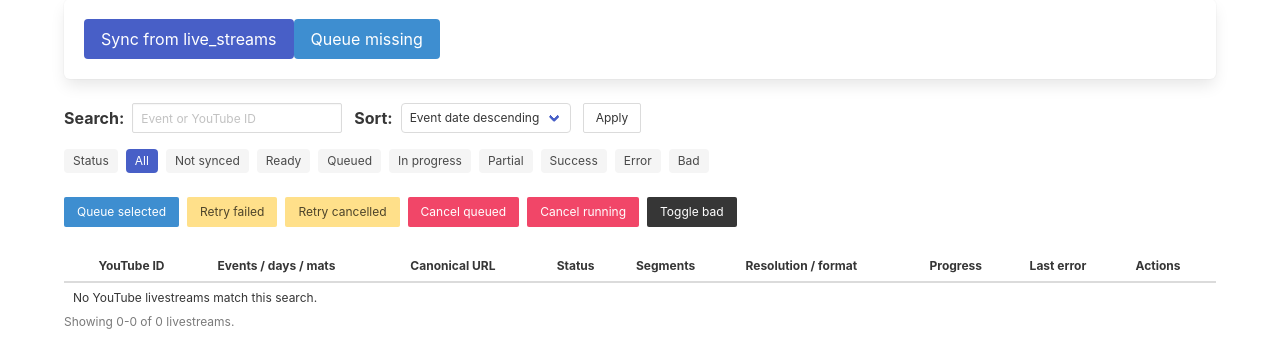
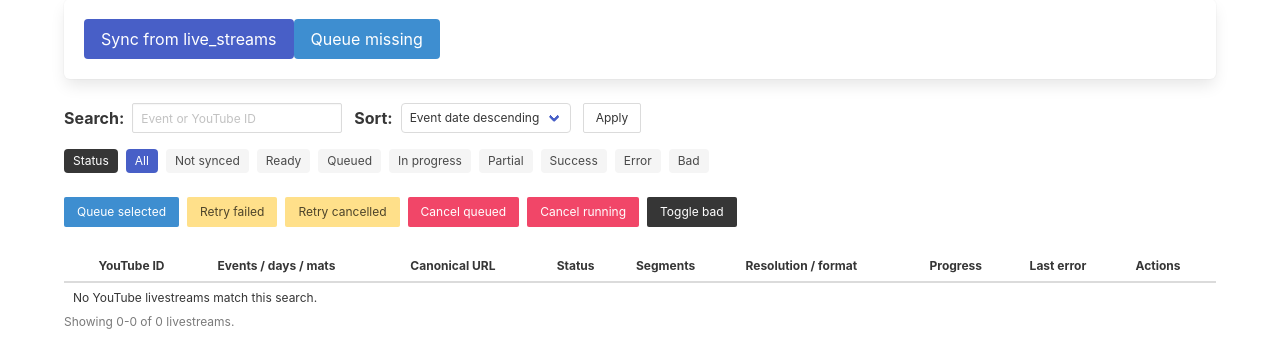
Before and after one commit to weisserw/ibjjf-elo, a Flask app: page /livestream_frame_archives in a window 1280 px wide. Shown: the part 92-431 px from the top of the page. Run offline with Flask 3, Linux system fonts and the light colour scheme; the visitor is signed in with stand-in values (Sample User, id 1); some libraries are stand-ins or nearby versions.

Commit message:
change label color

```diff
--- a/admin/templates/livestream_frame_archives.html
+++ b/admin/templates/livestream_frame_archives.html
@@ -59,7 +59,7 @@
     </form>
 
     <div class="tags mb-4" aria-label="Archive status filters">
-        <span class="tag">Status</span>
+        <span class="tag is-dark">Status</span>
         {% for value, label in archive_status_options %}
         <a class="tag {% if value == selected_status %}is-link{% else %}is-light{% endif %}" href="{{ url_for('livestream_frame_archives', sort=selected_sort, q=search, status=value) }}">{{ label }}</a>
         {% endfor %}
--- a/admin/templates/livestream_frame_text_scans.html
+++ b/admin/templates/livestream_frame_text_scans.html
@@ -67,7 +67,7 @@
     </form>
 
     <div class="tags mb-4" aria-label="Text scan status filters">
-        <span class="tag">Status</span>
+        <span class="tag is-dark">Status</span>
         {% for value, label in text_scan_status_options %}
         <a class="tag {% if value == selected_status %}is-link{% else %}is-light{% endif %}" href="{{ url_for('livestream_frame_text_scans', sort=selected_sort, q=search, status=value) }}">{{ label }}</a>
         {% endfor %}
```
